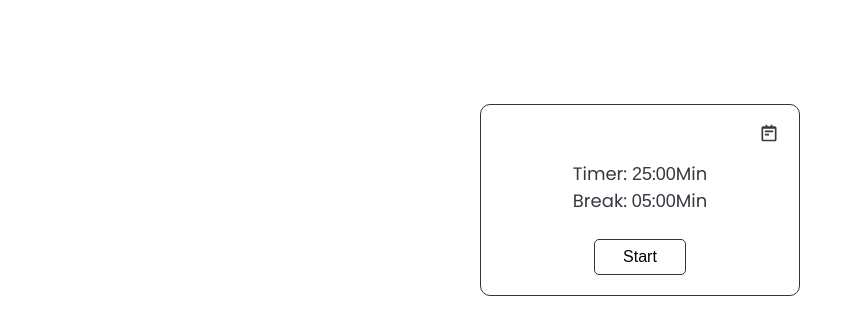
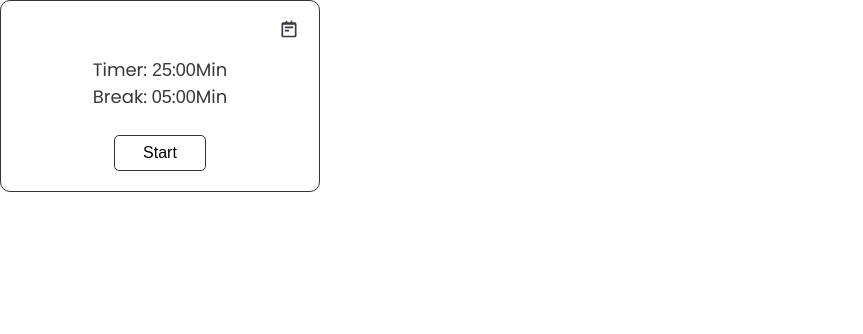
Before and after one commit to Amminn/Focus25, a React (Vite) app: page / in a window 1280 px wide. Shown: the top 334 px of the page, without its empty margins (0-863 px from the left). Built offline with nearby package versions, Linux system fonts and the light colour scheme.

Commit message:
feat: remove the console.log()

```diff
--- a/src/App.jsx
+++ b/src/App.jsx
@@ -106,10 +106,6 @@ function App() {
     return () => clearInterval(intervalId);
   }, [isActive, mode]);
 
-
-  console.log(focusTime)
-  console.log(breakTime)
-
   return (
     <div className="extension-container">
       <div className="header">
--- a/src/index.css
+++ b/src/index.css
@@ -10,19 +10,6 @@ html {
   font-family: 'Poppins', sans-serif;
   font-size: 10px;
   color: #343a40;
-}
-
-body {
-  display: -webkit-box;
-  display: -ms-flexbox;
-  display: flex;
-  -webkit-box-pack: center;
-      -ms-flex-pack: center;
-          justify-content: center;
-  -webkit-box-align: center;
-      -ms-flex-align: center;
-          align-items: center;
-  min-height: 50vh;
 }
 
 .extension-container {
--- a/src/index.scss
+++ b/src/index.scss
@@ -11,13 +11,6 @@ html {
   font-family: 'Poppins', sans-serif;
   font-size: 10px;
   color: #343a40;
-}
-
-body {
-  display: flex;
-  justify-content: center;
-  align-items: center;
-  min-height: 50vh;
 }
 
 .extension-container {
```
Also changed, not shown: 1 other file (tests, documents, lock files or other folders).
